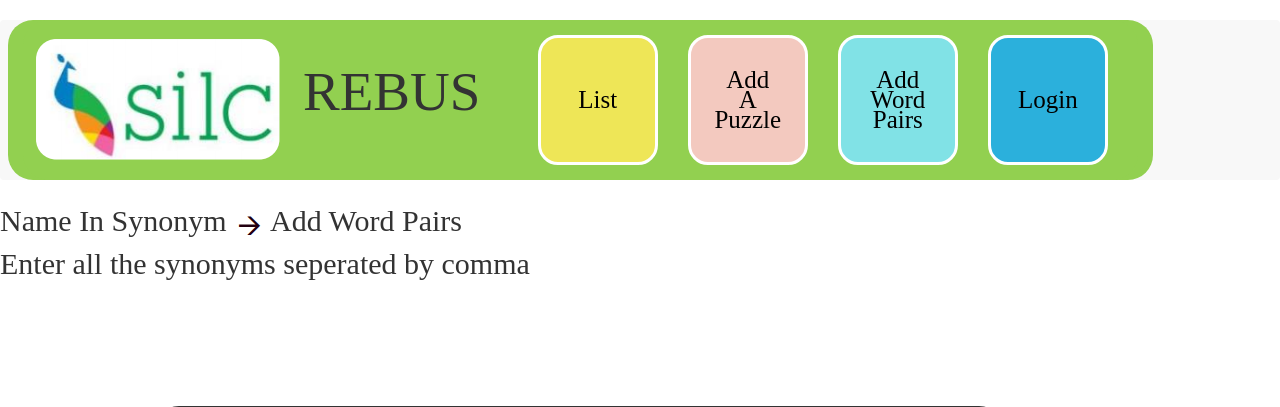
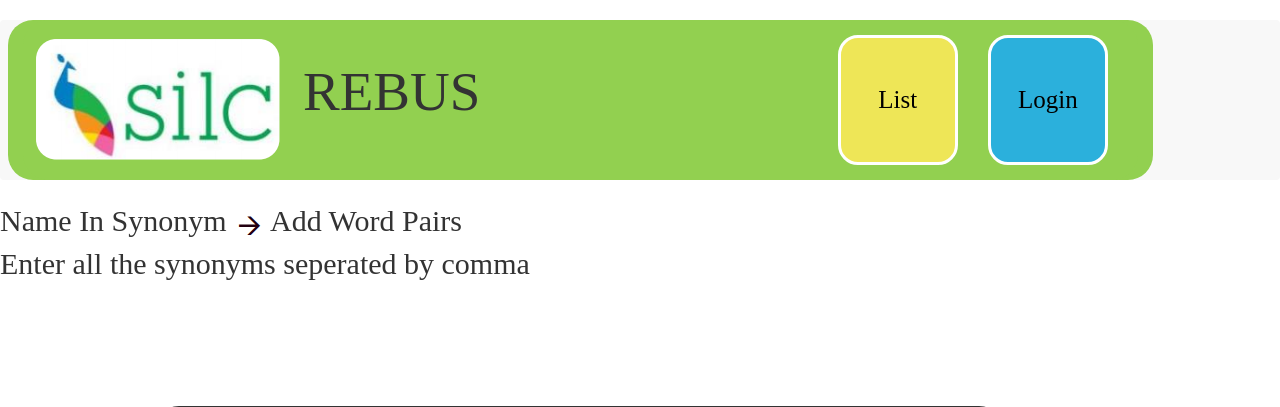
Before and after one commit to pshresth/rebus, a PHP site: page /addWordPair.php in a window 1280 px wide. Shown: the top 407 px of the page. Run offline with PHP 8.4, Linux system fonts and the light colour scheme; a stand-in replaces the project's code that opens the database connection; some libraries are stand-ins or nearby versions.

Commit message:
few changes from the feed back

```diff
--- a/addWordPair.php
+++ b/addWordPair.php
@@ -132,10 +132,10 @@ if ($_SERVER['REQUEST_METHOD'] == 'POST' && !$_POST['addWord'] == '') {
 if (isset($_POST['submit'])) {
     $words = validate_input($_POST['addWord']);
     if ($words == '') {
-        echo "<p class= \"fontword\" style=\" color:red;\">You did not enter ans words. Please try again.</p>";
+        echo "<p class= \"fontword\" style=\" color:red;\">You did not enter any words. Please try again.</p>";
 
     } else if (count(explode(',', $words)) < 2) {
-        echo "<p class= \"fontword\" style=\" color:red;\">You must enter two or more words seperated by a comma. Please try again.</p>";
+        echo "<p class= \"fontword\" style=\" color:red;\">You must enter two or more words separated by a comma. Please try again.</p>";
     } else {
         $list = explode(',', $words);
         insertWordsAndCharacter($list);
--- a/index.php
+++ b/index.php
@@ -34,8 +34,8 @@
             <?PHP
             echo '<input class="main-buttons" type="submit" name="randomPlay" value="Show me.." />';
             if (adminSessionExists()) {
-                echo '<input class="main-buttons" type="submit" name="iDesign" value="I will design... (Option 1)" />';
-              echo '<input class="main-buttons" type="submit" name="iDesign" value="I will design... (Option 2)" />';
+                //echo '<input class="main-buttons" type="submit" name="iDesign" value="I will design... (Option 1)" />';
+              echo '<input class="main-buttons" type="submit" name="iDesign" value="I will design..." />';
             }
             ?>
           </div>
--- a/session_validation.php
+++ b/session_validation.php
@@ -31,9 +31,10 @@
 	function getTopNav() {
 		$topNav = "";
 		if (adminSessionExists()) {
-			$topNav = '<nav class="navbar navbar-default" role="navigation"><div class="container">
+			$topNav = '<nav class="navbar navbar-default" role="navigation">
+			<div class="container">
 			<div class="navbar-header">
-        <button type="button" class="navbar-toggle" data-    toggle="collapse" data-target=".navbar-collapse">
+			<button type="button" class="navbar-toggle" data-toggle="collapse" data-target=".navbar-collapse">
 			<span class="sr-only">Toggle navigation</span>
 			<span class="icon-bar"></span>
 			<span class="icon-bar"></span>
@@ -43,24 +44,47 @@
 			</div></div>
 			<div class="collapse navbar-collapse">
 			<ul class="nav navbar-nav">
-        <li><a href="./admin.php"><button id="admin" class="navOption">Admin</button></a></li>
-        <li><a href="./list_puzzles.php"><button id="list" class="navOption">List</button></a></li>
-        <li><a href="./add_puzzle.php"><button id="addword" class="navOption">Add<br> A<br> Puzzle</button></a></li>
-        <li><a href="./addWordPair.php"><button id="addpuzzle" class="navOption">Add<br> Word<br> Pairs</button></a></li>
-        <li><a href="./logout.php"><button id="logout" name ="logout" class="navOption">Logout</button></a></li>
+				<li>
+					<a href="./admin.php"><button id="admin" class="navOption">Admin</button></a>
+				</li>
+				<li>
+					<a href="./list_puzzles.php"><button id="list" class="navOption">List</button></a>
+				</li>
+				<!--<li>
+					<a href="./add_puzzle.php"><button id="addword" class="navOption">Add<br> A<br> Puzzle</button></a>
+				</li>
+				<li>
+					<a href="./addWordPair.php"><button id="addpuzzle" class="navOption">Add<br> Word<br> Pairs</button></a>
+				</li> -->
+				<li>
+					<a href="./logout.php"><button id="logout" name ="logout" class="navOption">Logout</button></a>
+				</li>
 			</ul>
 			</div><!--.nav-collapse --></div></nav>';
-		} else if (sessionExists()) {
+		}
+		else if (sessionExists()) {
 			$topNav = '<nav class="navbar navbar-default" role="navigation">
-        <div class="container"><div class="navbar-header"><button type="button" class="navbar-toggle" data-toggle="collapse" data-target=".navbar-collapse">
+			<div class="container">
+			<div class="navbar-header">
+			<button type="button" class="navbar-toggle" data-toggle="collapse" data-target=".navbar-collapse">
 			<span class="sr-only">Toggle navigation</span><span class="icon-bar"></span>
 			<span class="icon-bar"></span><span class="icon-bar"></span>
 			</button><a href="./index.php"><img class="logo" src="./pic/logo.png" /></a>
 			<div class="name-wrapper"><font class="nav-font">REBUS</font>
 			</div></div><div class="collapse navbar-collapse">
-        <ul class="nav navbar-nav"><li><a href="./list_puzzles.php"><button id="list" class="navOption">List</button></a>
-        </li><li><a href="./add_puzzle.php"><button id="addword" class="navOption">Add<br> A<br>Puzzle</button></a></li><li><a href="./addWordPair.php"><button id="addpuzzle" class="navOption">Add<br> Word<br> Pairs</button></a>
-        </li><li><a href="./logout.php"><button id="logout" name ="logout" class="navOption">Logout</button></a></li>
+			<ul class="nav navbar-nav">
+			<li>
+				<a href="./list_puzzles.php"><button id="list" class="navOption">List</button></a>
+			</li>
+			<!--<li>
+				<a href="./add_puzzle.php"><button id="addword" class="navOption">Add<br> A<br>Puzzle</button></a>
+			</li>
+			<li>
+				<a href="./addWordPair.php"><button id="addpuzzle" class="navOption">Add<br> Word<br> Pairs</button></a>
+			</li> -->
+			<li>
+				<a href="./logout.php"><button id="logout" name ="logout" class="navOption">Logout</button></a>
+			</li>
 			</ul></div><!--.nav-collapse --></div></nav>';
 		}
 		else{
@@ -82,13 +106,15 @@
 			<li>
 				<a href="./list_puzzles.php"><button id="list" class="navOption">List</button></a>
 			</li>
-        <li>
+			<!--<li>
 				<a href="./add_puzzle.php"><button id="addword" class="navOption">Add<br> A<br> Puzzle</button></a>
 			</li>
 			<li>
 				<a href="./addWordPair.php"><button id="addpuzzle" class="navOption">Add<br> Word<br> Pairs</button></a>
+			</li> -->
+			<li>
+				<a href="./login.php"><button id="login" class="navOption">Login</button></a>
 			</li>
-        <li><a href="./login.php"><button id="login" class="navOption">Login</button></a></li>
 			</ul>
 			</div>
 			<!--.nav-collapse -->
--- a/utility_functions.php
+++ b/utility_functions.php
@@ -11,6 +11,8 @@ function validate_input($data)
     $data = htmlspecialchars($data);
     //$data = trim($data);
     $data = str_replace("'", "", $data);
+
+    $data = str_replace(" ", "", $data);
 
     return $data;
 }
```
Lines whose indentation alone changed are shown as unchanged.
